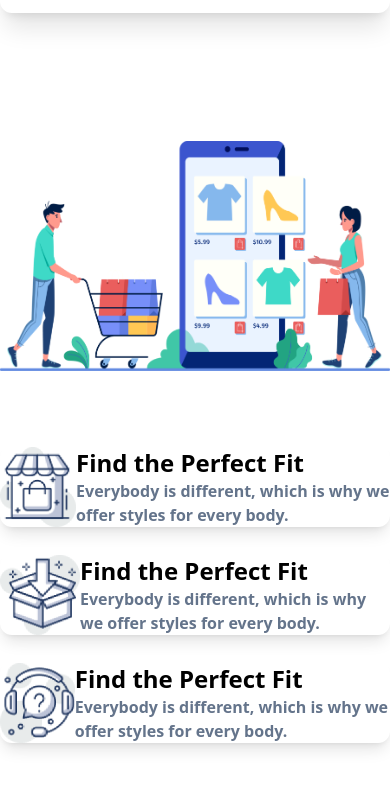
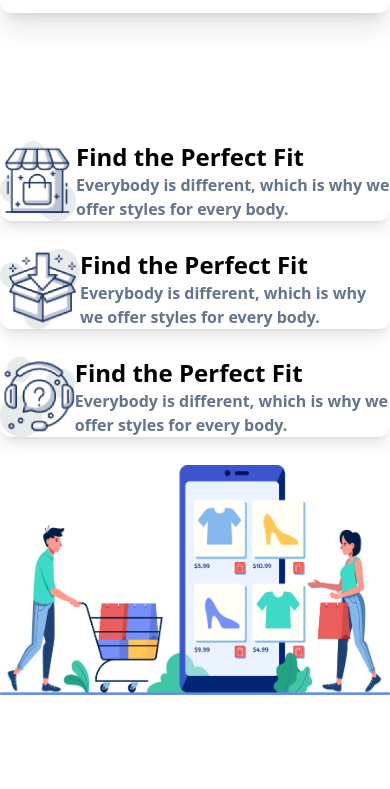
Before and after one commit to sujonmia-06/module-15, a plain HTML site: page index.html in a window 390 px wide. Shown: the part 4718-5507 px from the top of the page. Drawn offline with nearby package versions, Linux system fonts and the light colour scheme.

Commit message:
bottom banner modification

```diff
--- a/index.html
+++ b/index.html
@@ -259,7 +259,7 @@
           </div>
         </div>
 
-        <div class="order-first md:order-none row-span-3 pb-12">
+        <div class="order-last md:order-none row-span-3 pb-12">
           <img src="./images/shopping.png" alt="" />
         </div>
 
```
